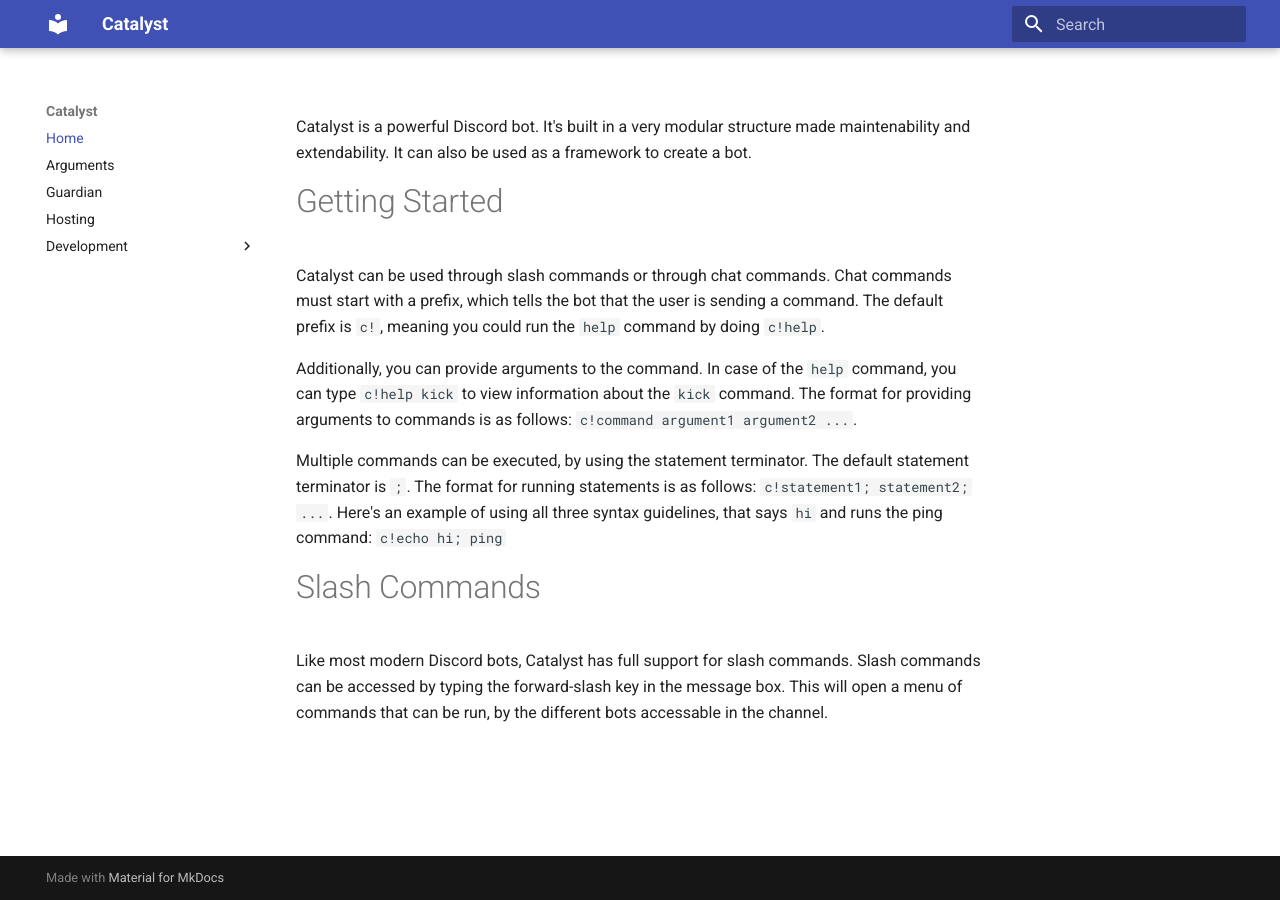
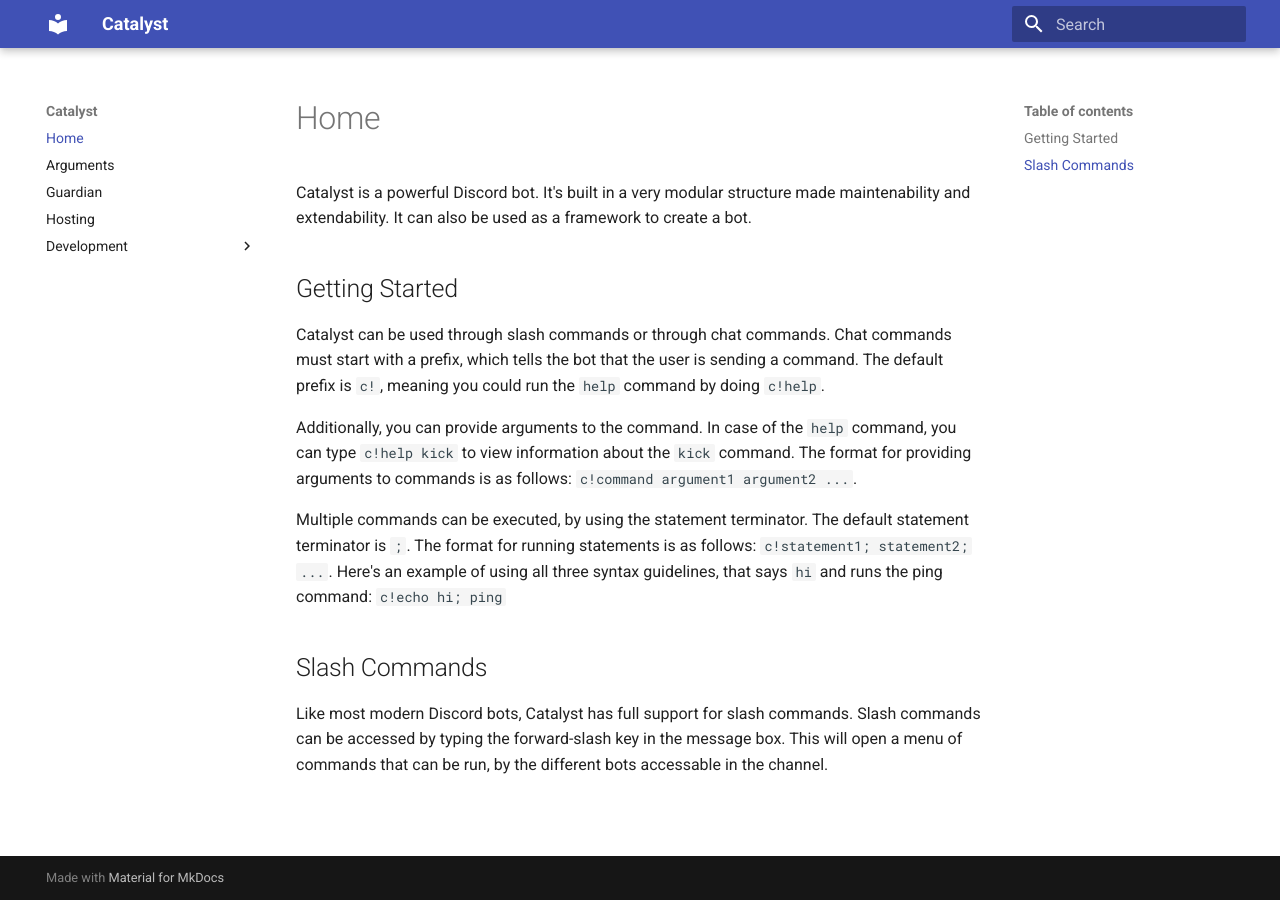
Before and after one commit to optimisticside/catalyst, an MkDocs documentation site: the page built from docs/index.md, in a window 1280 px wide. Built offline with MkDocs 1.6.1 and Material for MkDocs 9.7.7, drawn with Linux system fonts in a browser that asks for light colours.

Commit message:
Fixed sub-header formatting

```diff
--- a/docs/index.md
+++ b/docs/index.md
@@ -1,6 +1,6 @@
 Catalyst is a powerful Discord bot. It's built in a very modular structure made maintenability and extendability. It can also be used as a framework to create a bot.
 
-# Getting Started
+## Getting Started
 Catalyst can be used through slash commands or through chat commands. Chat commands must start with a prefix, which tells the bot that the user is sending a command. The default prefix is `c!`, meaning you could run the `help` command by doing `c!help`.
 
 Additionally, you can provide arguments to the command. In case of the `help` command, you can type `c!help kick` to view information about the `kick` command. The format for providing arguments to commands is as follows: `c!command argument1 argument2 ...`.
@@ -8,5 +8,5 @@
 Multiple commands can be executed, by using the statement terminator. The default statement terminator is `;`. The format for running statements is as follows: `c!statement1; statement2; ...`.
 Here's an example of using all three syntax guidelines, that says `hi` and runs the ping command: `c!echo hi; ping`
 
-# Slash Commands
+## Slash Commands
 Like most modern Discord bots, Catalyst has full support for slash commands. Slash commands can be accessed by typing the forward-slash key in the message box. This will open a menu of commands that can be run, by the different bots accessable in the channel.
```
Also changed, not shown: docs/arguments.md (+2 -2 lines).
